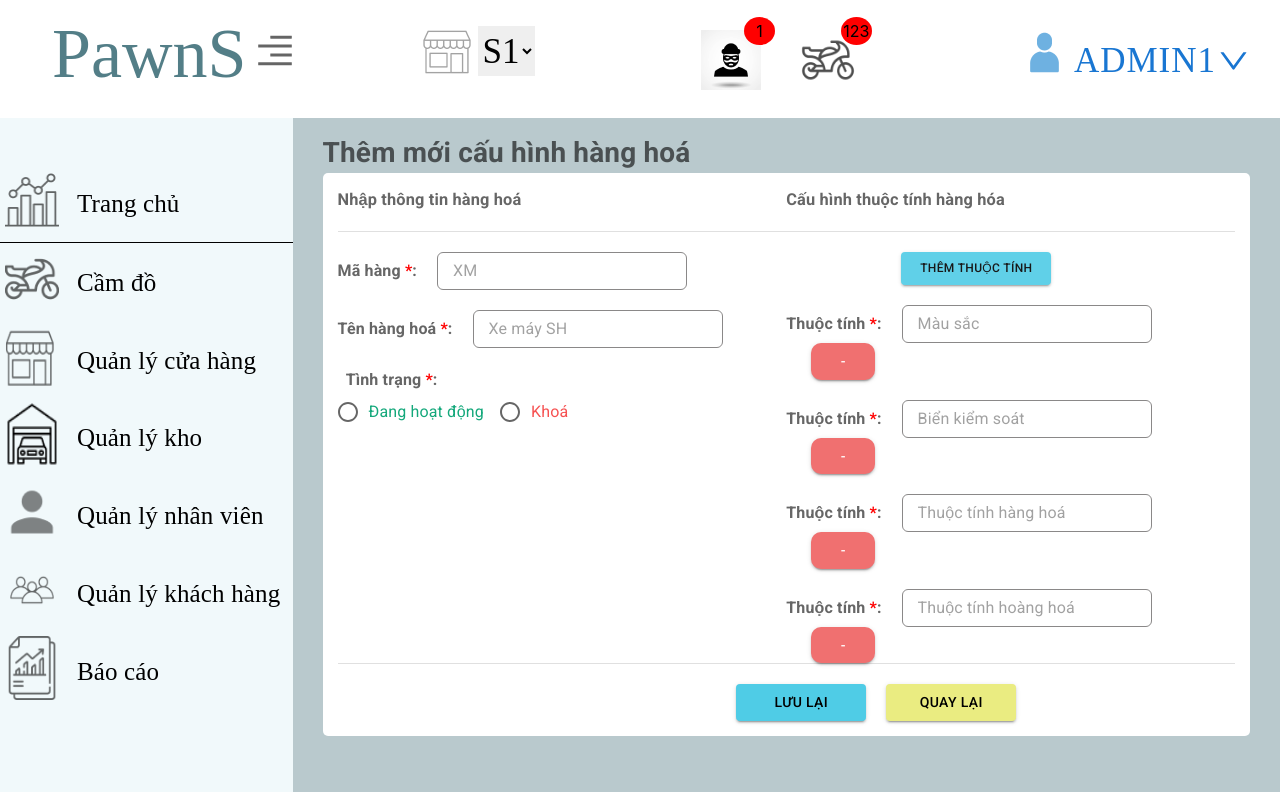
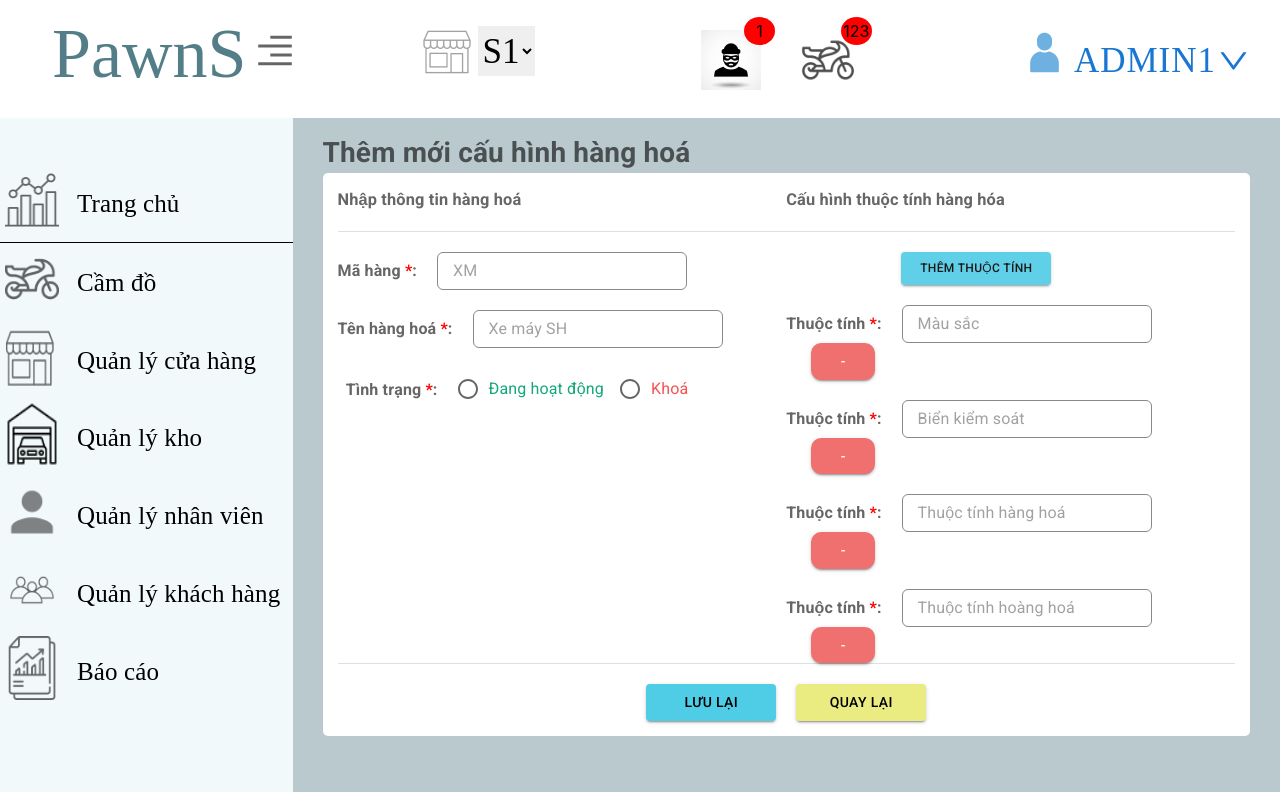
Before and after one commit to tran-van-cao-tung/cam-do-frontend, a React (Create React App) app: page /commodity/add in a window 1280 px wide. Built offline with nearby package versions, Linux system fonts and the light colour scheme; a web font is replaced by a local one.

Commit message:
Fix addcommondity

```diff
--- a/src/Components/StoreManager/AddCommondity/AddCommondity.css
+++ b/src/Components/StoreManager/AddCommondity/AddCommondity.css
@@ -40,13 +40,11 @@
 }
 
 
-.add-section .add-status-group {
-    transform: translateX(-110px);
+.add-commodity-left .add-status-group {
     display: flex;
     flex-direction: row;
     align-items: center;
     margin-bottom: 10px;
-    margin-top: 50px;
 }
 
 .add-status-group .label {
@@ -82,7 +80,7 @@
     border-radius: 6px;
 }
 
-.add-actions {
+.Addcommondity .add-actions {
     width: 30vw;
     min-width: 430px;
     display: flex;
--- a/src/Components/StoreManager/AddCommondity/Addcommondity.js
+++ b/src/Components/StoreManager/AddCommondity/Addcommondity.js
@@ -139,7 +139,7 @@ const Addcommondity = () => {
               Lưu lại
             </Button>
 
-            <Button className="back-btn" variant="contained" href="/warehouse">
+            <Button className="back-btn" variant="contained" href="/commodity">
               Quay lại
             </Button>
           </div>
```
